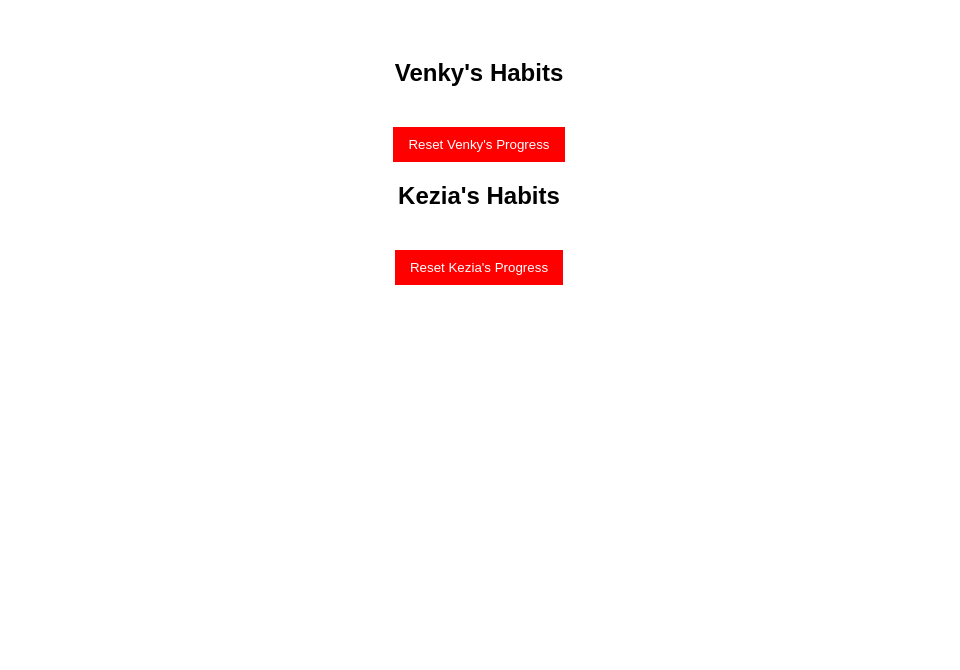
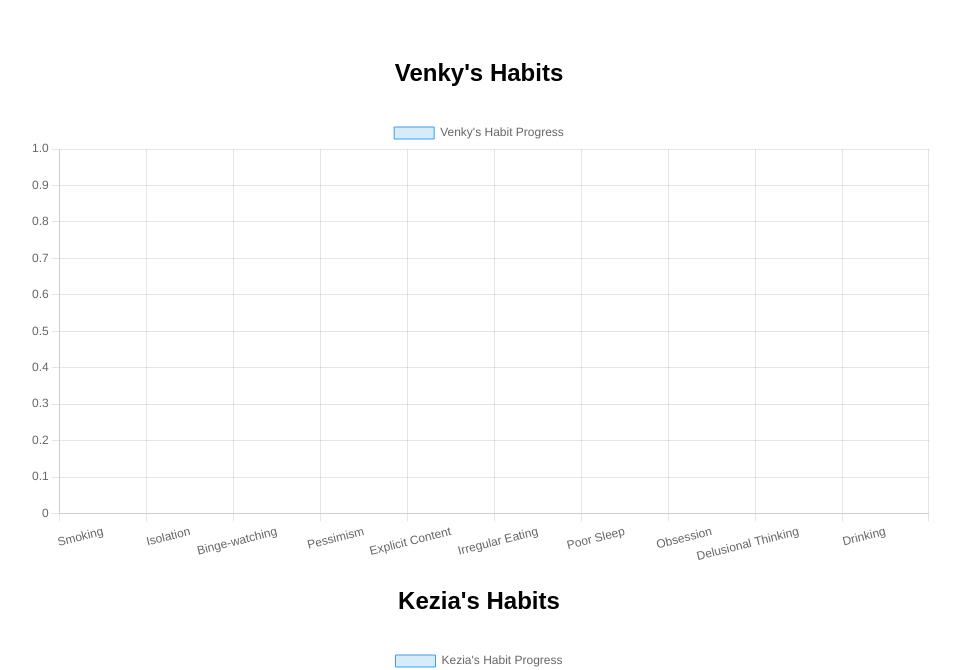
Before and after one commit to Venkatezh/Daily-Tracker, a plain HTML site: page index.html in a window 1280 px wide. Shown: the part 61-731 px from the top of the page, without its empty margins (161-1121 px from the left). Drawn offline with nearby package versions, Linux system fonts and the light colour scheme; no server answers.

Commit message:
Update index.html

```diff
--- a/index.html
+++ b/index.html
@@ -4,10 +4,11 @@
     <meta charset="UTF-8">
     <meta name="viewport" content="width=device-width, initial-scale=1.0">
     <title>Habit Tracker - Venky & Kezia</title>
+    <script src="https://cdn.jsdelivr.net/npm/chart.js"></script>
     <script type="module">
         // Import Firebase modules
         import { initializeApp } from "https://www.gstatic.com/firebasejs/9.6.1/firebase-app.js";
-        import { getDatabase, ref, onValue, set, remove } from "https://www.gstatic.com/firebasejs/9.6.1/firebase-database.js";
+        import { getDatabase, ref, onValue, set } from "https://www.gstatic.com/firebasejs/9.6.1/firebase-database.js";
 
         // Firebase configuration
         const firebaseConfig = {
@@ -25,11 +26,19 @@
         const app = initializeApp(firebaseConfig);
         const db = getDatabase(app);
 
+        // Define habits for Venky and Kezia
         const venkyHabits = ["Smoking", "Isolation", "Binge-watching", "Pessimism", "Explicit Content", "Irregular Eating", "Poor Sleep", "Obsession", "Delusional Thinking", "Drinking"];
         const keziaHabits = ["Talking too much", "Anger", "Overthinking", "Laziness", "Crying", "Drinking", "Dependency"];
 
-        function loadHabits(name, habits, containerId) {
+        // Initialize progress chart
+        let venkyData = [];
+        let keziaData = [];
+
+        function loadHabits(name, habits, chartId, containerId) {
             const container = document.getElementById(containerId);
+            const habitData = name === "Venky" ? venkyData : keziaData;
+            const chartContainer = document.getElementById(chartId);
+
             container.innerHTML = "";
             habits.forEach((habit, index) => {
                 const habitKey = `${name}/habit-${index}`;
@@ -37,10 +46,36 @@
 
                 onValue(habitRef, snapshot => {
                     const count = snapshot.val() || 0;
+                    habitData[index] = count;
+
                     const li = document.createElement("li");
                     li.innerHTML = `<span>${habit} (Count: ${count})</span> <button onclick="incrementHabit('${name}', ${index})">➕</button>`;
                     container.appendChild(li);
                 });
+            });
+
+            // Initialize or update chart with habit progress
+            const ctx = chartContainer.getContext('2d');
+            new Chart(ctx, {
+                type: 'bar',
+                data: {
+                    labels: habits,
+                    datasets: [{
+                        label: `${name}'s Habit Progress`,
+                        data: habitData,
+                        backgroundColor: 'rgba(54, 162, 235, 0.2)',
+                        borderColor: 'rgba(54, 162, 235, 1)',
+                        borderWidth: 1
+                    }]
+                },
+                options: {
+                    responsive: true,
+                    scales: {
+                        y: {
+                            beginAtZero: true
+                        }
+                    }
+                }
             });
         }
 
@@ -54,24 +89,19 @@
             }, { onlyOnce: true });
         }
 
-        window.resetHabits = function(name) {
-            const nameRef = ref(db, name);
-            remove(nameRef);
-            loadHabits(name, name === "Venky" ? venkyHabits : keziaHabits, name === "Venky" ? "venky-habits" : "kezia-habits");
-        }
-
         window.onload = function() {
-            loadHabits("Venky", venkyHabits, "venky-habits");
-            loadHabits("Kezia", keziaHabits, "kezia-habits");
+            loadHabits("Venky", venkyHabits, "venky-chart", "venky-habits");
+            loadHabits("Kezia", keziaHabits, "kezia-chart", "kezia-habits");
         }
     </script>
     <style>
         body { font-family: Arial, sans-serif; text-align: center; }
-        .container { max-width: 600px; margin: auto; padding: 20px; }
+        .container { max-width: 900px; margin: auto; padding: 20px; }
         .habit-list { list-style-type: none; padding: 0; }
         .habit-list li { display: flex; justify-content: space-between; padding: 10px; border-bottom: 1px solid #ddd; }
         button { padding: 8px 12px; cursor: pointer; }
         .reset-btn { margin-top: 20px; padding: 10px 15px; background-color: red; color: white; border: none; cursor: pointer; }
+        canvas { margin-top: 30px; width: 100% !important; height: 300px; }
     </style>
 </head>
 <body>
@@ -79,10 +109,11 @@
     <div class="container">
         <h2>Venky's Habits</h2>
         <ul class="habit-list" id="venky-habits"></ul>
-        <button class="reset-btn" onclick="resetHabits('Venky')">Reset Venky's Progress</button>
+        <canvas id="venky-chart"></canvas>
+
         <h2>Kezia's Habits</h2>
         <ul class="habit-list" id="kezia-habits"></ul>
-        <button class="reset-btn" onclick="resetHabits('Kezia')">Reset Kezia's Progress</button>
+        <canvas id="kezia-chart"></canvas>
     </div>
 </body>
 </html>
```
